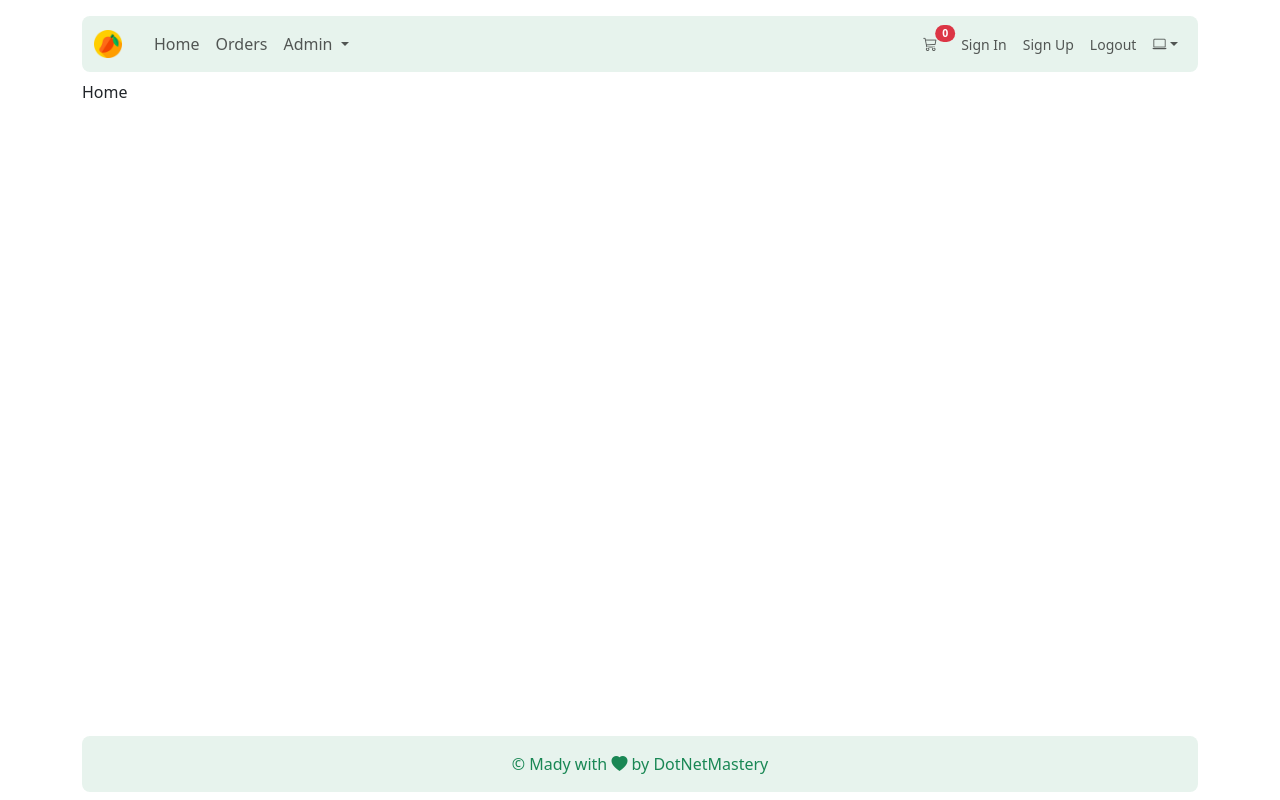
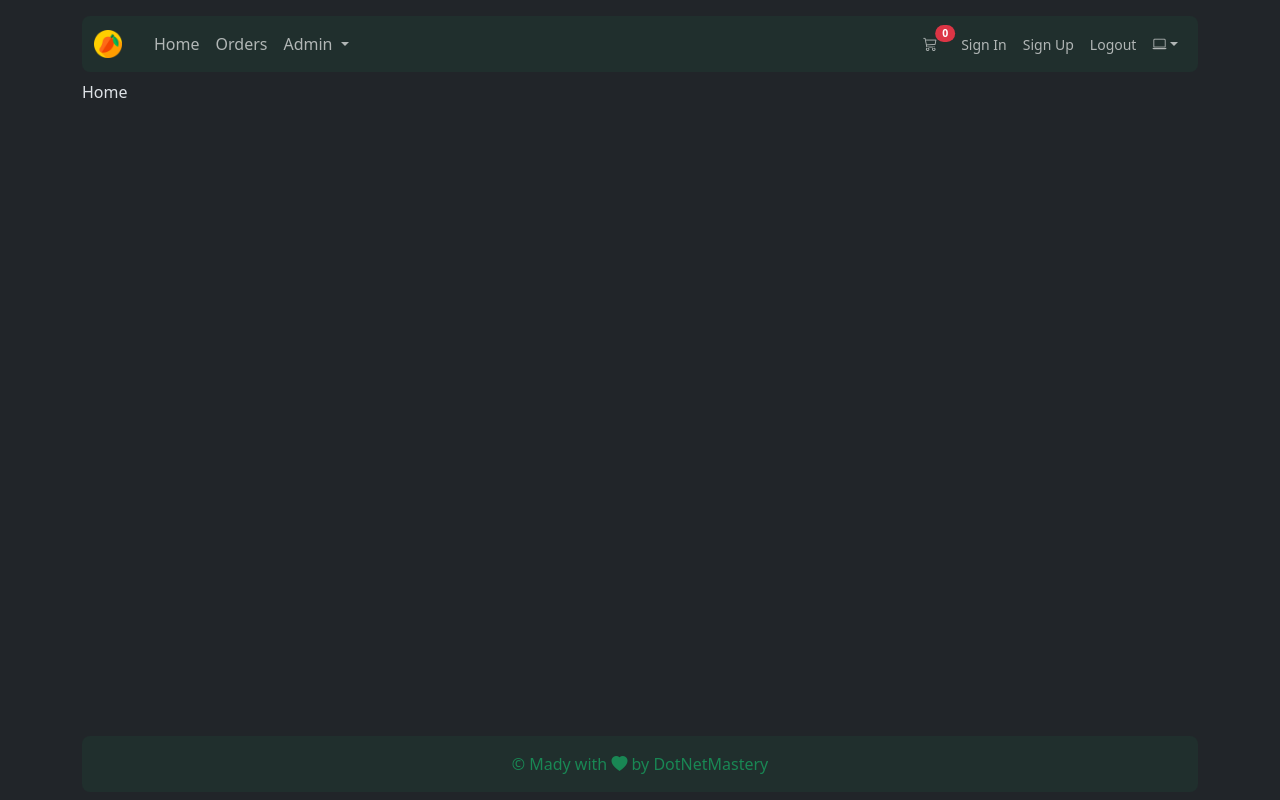
Before and after one commit to tee2490/07-VueMangoFusion, a Vue app: page / in a window 1280 px wide. Built offline with nearby package versions, Linux system fonts and the light colour scheme.

Commit message:
18 pinia persist

```diff
--- a/package.json
+++ b/package.json
@@ -16,6 +16,7 @@
     "bootstrap": "^5.3.8",
     "bootstrap-icons": "^1.13.1",
     "pinia": "^3.0.3",
+    "pinia-plugin-persistedstate": "^4.5.0",
     "vue": "^3.5.18",
     "vue-router": "^4.5.1"
   },
--- a/src/main.js
+++ b/src/main.js
@@ -5,10 +5,20 @@
 import 'bootstrap-icons/font/bootstrap-icons.css'
 import App from './App.vue'
 import router from './router/routes'
-
+import piniaPluginPersistedstate from 'pinia-plugin-persistedstate'
+import { useThemeStore } from './stores/themeStore'
 const app = createApp(App)
 
-app.use(createPinia())
+const pinia = createPinia()
+pinia.use(piniaPluginPersistedstate)
+
+app.use(pinia)
+
 app.use(router)
 
+const themeStore = useThemeStore()
+if (themeStore.theme) {
+  document.body.setAttribute('data-bs-theme', themeStore.theme)
+}
+
 app.mount('#app')
--- a/src/stores/themeStore.js
+++ b/src/stores/themeStore.js
@@ -1,7 +1,9 @@
 import { defineStore } from 'pinia'
 import { ref } from 'vue'
 
-export const useThemeStore = defineStore('themeStore', () => {
+export const useThemeStore = defineStore(
+  'themeStore',
+  () => {
     const theme = ref('dark')
 
     const setTheme = (newTheme) => {
@@ -12,4 +14,6 @@
       theme,
       setTheme,
     }
-})
+  },
+  { persist: true },
+)
```
Also changed, not shown: 1 other file (tests, documents, lock files or other folders). Lines whose indentation alone changed are shown as unchanged.
